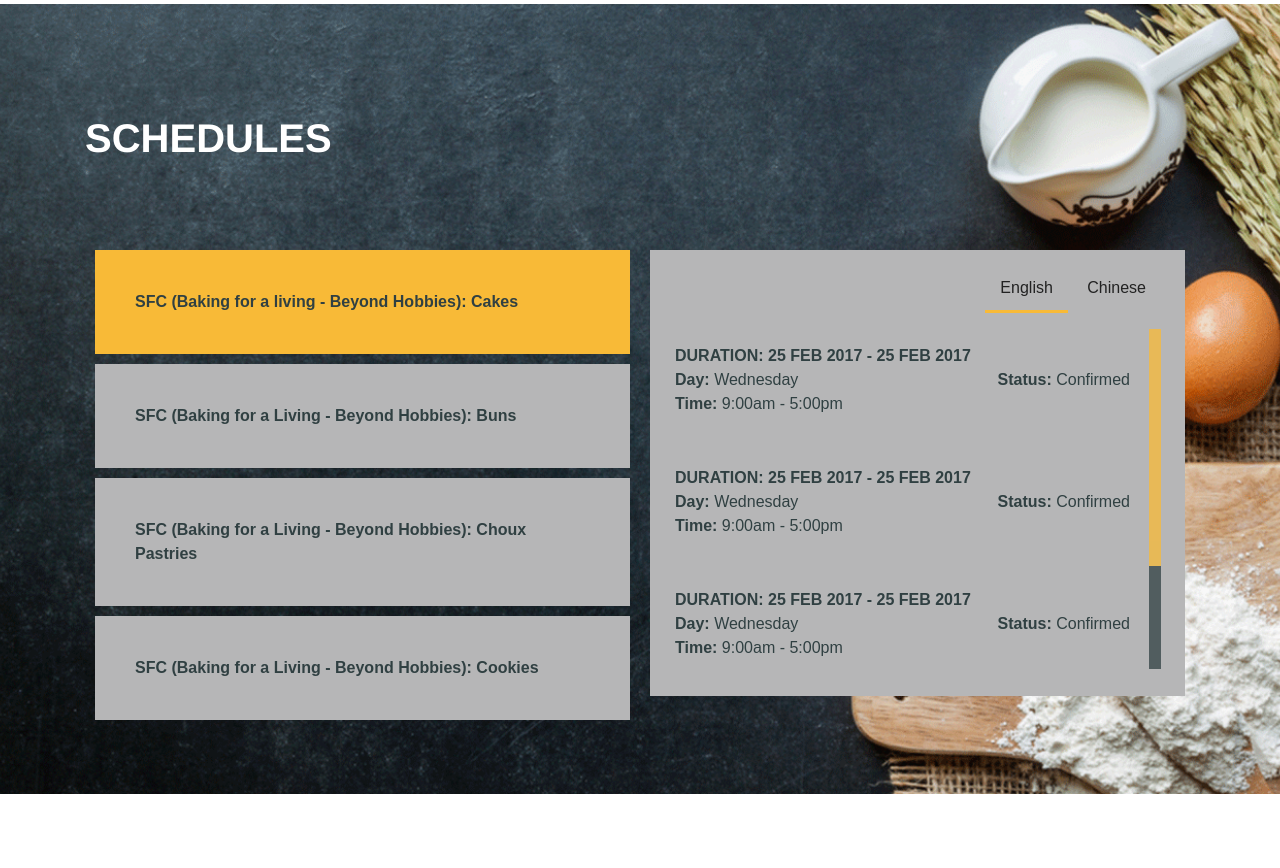
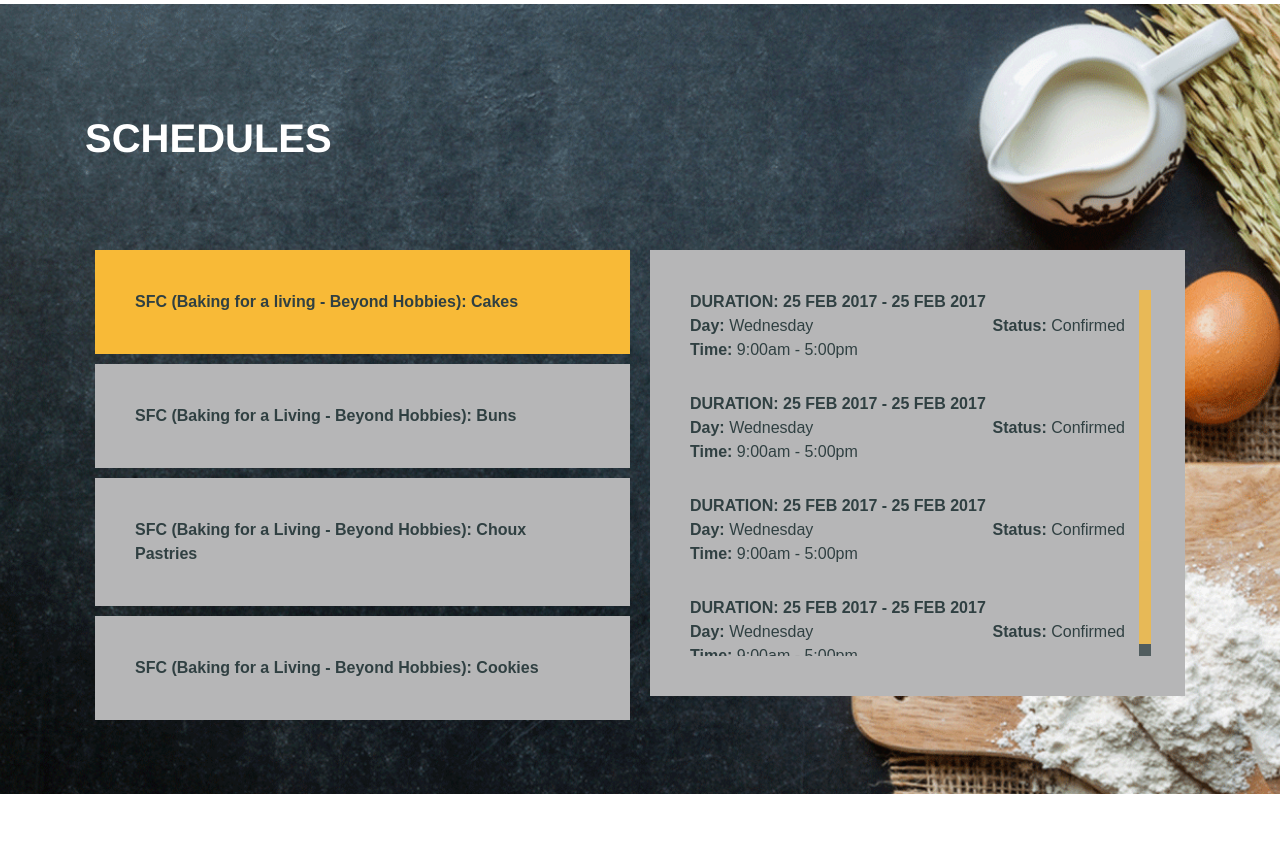
Before and after one commit to paralikha/culinary-sg, a PHP site: page / in a window 1280 px wide. Shown: the part 2000-2868 px from the top of the page. Run offline with PHP 8.4, Linux system fonts and the light colour scheme; some libraries are stand-ins or nearby versions.

Commit message:
schedules style

```diff
--- a/index.html
+++ b/index.html
@@ -165,15 +165,7 @@
                             </div>
                         </div>
                         <div class="col-md-6 sched-tab">
-                            <div class="sched-tab-content m-1 active bg-light">
-                                <div class="sched-content">
-                                    <ul class="lang-tab text-right m-t-1 m-b-1 m-r-2">
-                                        <li class="tab-link current" data-tab="eng">English</li>
-                                        <li class="tab-link" data-tab="chn">Chinese</li>
-                                    </ul>
-
-                                    <div class="lang-navbar mCustomScrollbar">
-                                        <div id="eng" class="lang-tab-content current">
+                            <div class="sched-tab-content mCustomScrollbar m-1 active bg-light">
                                 <article>
                                     <p class="u-c"><strong>Duration: 25 Feb 2017 - 25 Feb 2017</strong></p>
                                     <div class="row">
@@ -186,7 +178,6 @@
                                     </div>
                                     <p><strong>Time:</strong> 9:00am - 5:00pm</p>
                                 </article>
-
                                  <article>
                                     <p class="u-c"><strong>Duration: 25 Feb 2017 - 25 Feb 2017</strong></p>
                                     <div class="row">
@@ -199,7 +190,6 @@
                                     </div>
                                     <p><strong>Time:</strong> 9:00am - 5:00pm</p>
                                 </article>
-
                                  <article>
                                     <p class="u-c"><strong>Duration: 25 Feb 2017 - 25 Feb 2017</strong></p>
                                     <div class="row">
@@ -212,7 +202,6 @@
                                     </div>
                                     <p><strong>Time:</strong> 9:00am - 5:00pm</p>
                                 </article>
-
                                  <article>
                                     <p class="u-c"><strong>Duration: 25 Feb 2017 - 25 Feb 2017</strong></p>
                                     <div class="row">
@@ -225,47 +214,6 @@
                                     </div>
                                     <p><strong>Time:</strong> 9:00am - 5:00pm</p>
                                 </article>
-                                        </div>
-                                        <div id="chn" class="lang-tab-content">
-                                            <article>
-                                                <p class="u-c"><strong>Duration: 27 Feb 2017 - 28 Feb 2017</strong></p>
-                                                <div class="row">
-                                                    <div class="col-xs-7">
-                                                        <p><strong>Day:</strong> Thursday</p>
-                                                    </div>
-                                                    <div class="col-xs-5 text-right">
-                                                        <p><strong>Status:</strong> Open</p>
-                                                    </div>
-                                                </div>
-                                                <p><strong>Time:</strong> 9:00am - 5:00pm</p>
-                                            </article>
-                                            <article>
-                                                <p class="u-c"><strong>Duration: 27 Feb 2017 - 28 Feb 2017</strong></p>
-                                                <div class="row">
-                                                    <div class="col-xs-7">
-                                                        <p><strong>Day:</strong> Thursday</p>
-                                                    </div>
-                                                    <div class="col-xs-5 text-right">
-                                                        <p><strong>Status:</strong> Open</p>
-                                                    </div>
-                                                </div>
-                                                <p><strong>Time:</strong> 9:00am - 5:00pm</p>
-                                            </article>
-                                            <article>
-                                                <p class="u-c"><strong>Duration: 27 Feb 2017 - 28 Feb 2017</strong></p>
-                                                <div class="row">
-                                                    <div class="col-xs-7">
-                                                        <p><strong>Day:</strong> Thursday</p>
-                                                    </div>
-                                                    <div class="col-xs-5 text-right">
-                                                        <p><strong>Status:</strong> Open</p>
-                                                    </div>
-                                                </div>
-                                                <p><strong>Time:</strong> 9:00am - 5:00pm</p>
-                                            </article>
-                                        </div>
-                                    </div>
-                                </div>
                             </div>
                             <div class="sched-tab-content m-1 bg-light">
                                 <h1>Section 2</h1>
@@ -421,7 +369,7 @@
     <script>
         (function($){
             $(window).on("load",function(){
-                $(".lang-navbar").mCustomScrollbar({
+                $(".sched-tab-content").mCustomScrollbar({
                     axis: "x"
                 });
             });
--- a/resources/sass/partials/_home.scss
+++ b/resources/sass/partials/_home.scss
@@ -178,10 +178,6 @@
                 }
             }
 
-            &:first-child {
-                padding-top: 0;
-            }
-
             &:last-child {
                 margin-bottom: 0;
             }
@@ -230,10 +226,10 @@
     }
 
     .sched-tab .sched-tab-content {
-        // padding-top: 40px;
-        // padding-right: 30px;
-        // padding-bottom: 40px;
-        // padding-left: 40px;
+        padding-top: 40px;
+        padding-right: 30px;
+        padding-bottom: 40px;
+        padding-left: 40px;
         min-height: 446px;
         max-height: 446px;
 
@@ -242,51 +238,12 @@
         }
     }
 
-    // .sched-tab-content article {
-    //     margin-bottom: 30px;
+    .sched-tab-content article {
+        margin-bottom: 30px;
 
-    //     &:last-child {
-    //         margin-bottom: 0;
-    //     }
-    // }
-
-    // scrollbar
-    #mCSB_1_scrollbar_vertical {
-        margin-right: 20px;
-    }
-
-    // language-tab
-    .lang-navbar {
-        overflow: auto;
-        height: 340px;
-    }
-
-    ul.lang-tab {
-        margin: 0px;
-        padding: 0px;
-        list-style: none;
-
-        li{
-            background: none;
-            color: #222;
-            display: inline-block;
-            padding: 10px 15px;
-            cursor: pointer;
+        &:last-child {
+            margin-bottom: 0;
         }
-
-        li.current {
-            border-bottom: 3px solid $primary;
-            color: #222;
-        }
-    }
-
-    .lang-tab-content {
-        display: none;
-        padding: 15px;
-    }
-
-    .lang-tab-content.current{
-        display: inherit;
     }
 }
 
```
Also changed, not shown: dist/css/app.min.css. Lines whose indentation alone changed are shown as unchanged.
